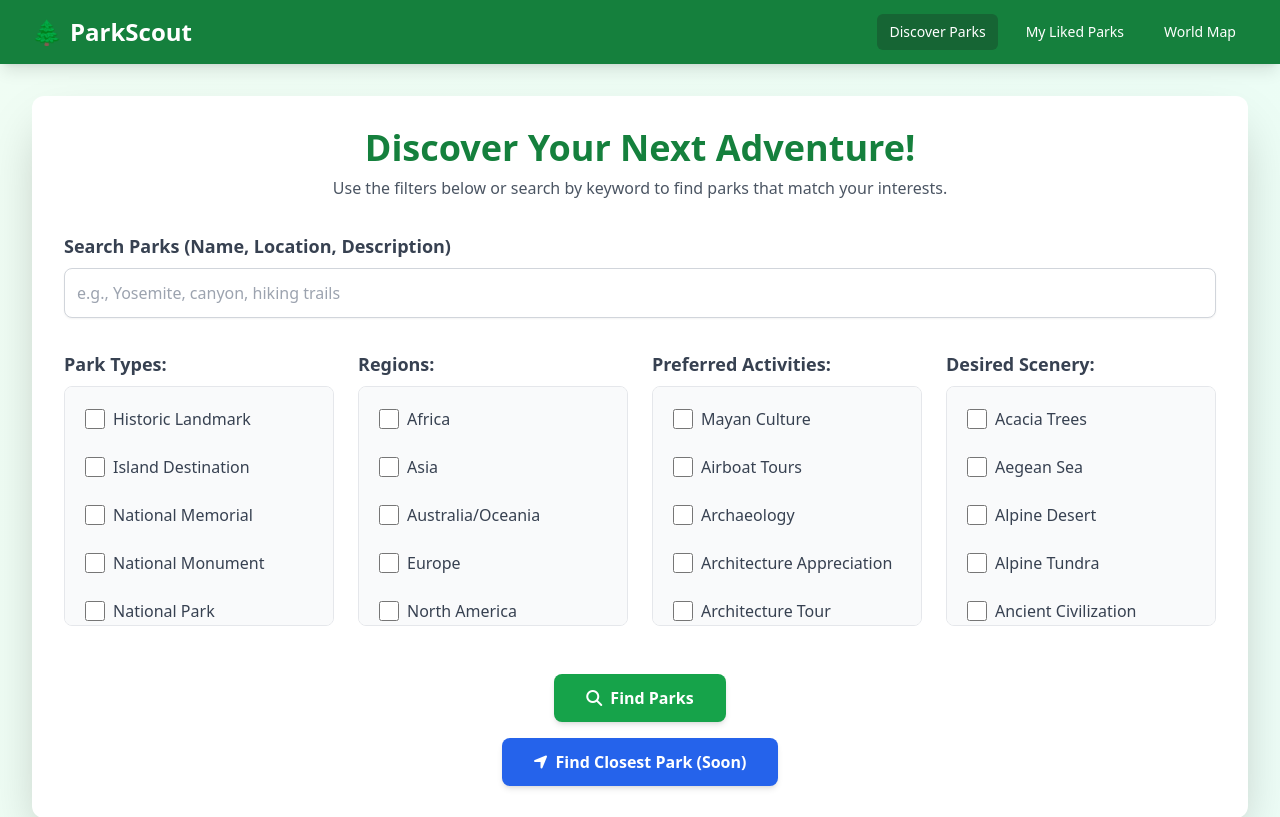
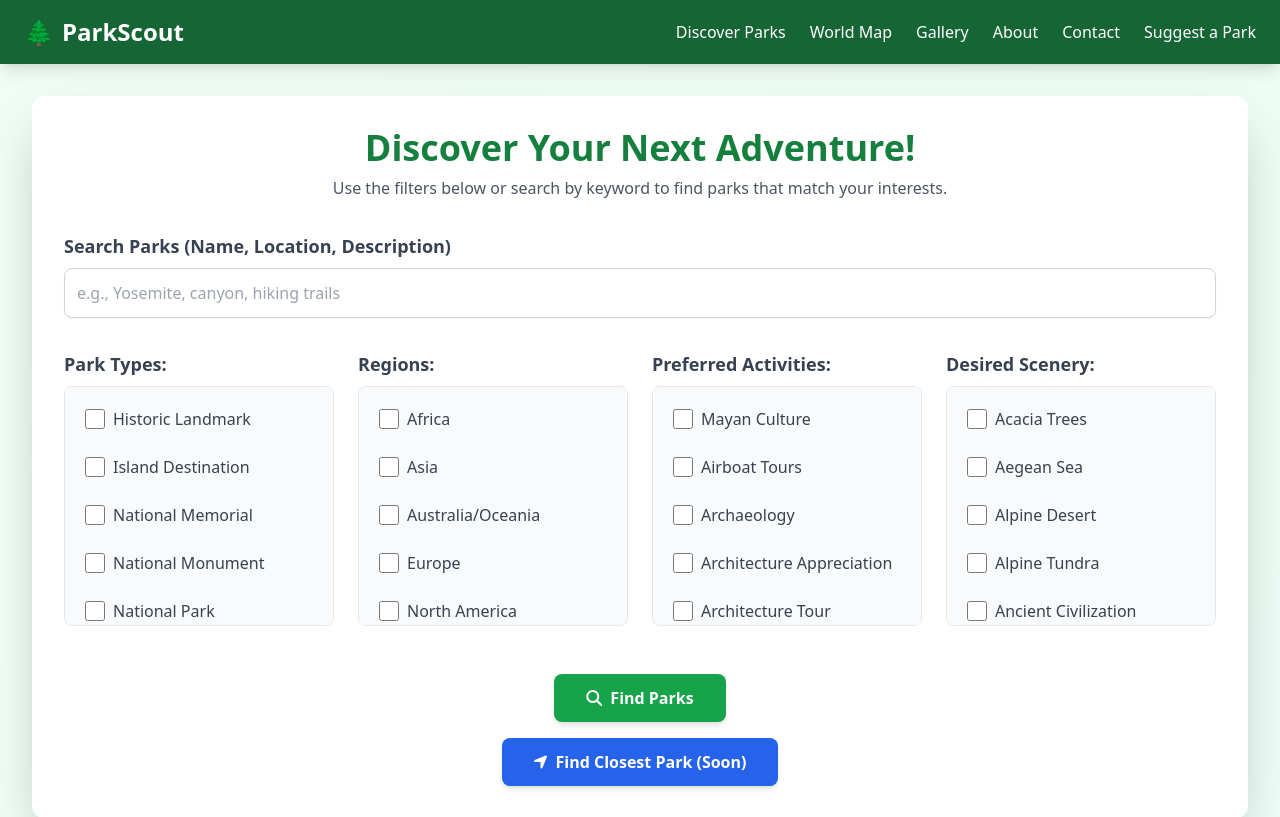
Before and after one commit to thomas1424/park-scout, a Flask app: page /main in a window 1280 px wide. Shown: the top 817 px of the page. Run offline with Flask 3, Linux system fonts and the light colour scheme; some libraries are stand-ins or nearby versions.

Commit message:
feat: Add gallery and contact pages with form handling; include landmarks data

```diff
--- a/national_park_recommender/app.py
+++ b/national_park_recommender/app.py
@@ -149,6 +149,11 @@ def map_page():
     ]
     return render_template('map.html', parks_for_map=all_parks_for_map)
 
+@app.route('/gallery')
+def gallery():
+    # Load landmarks from your data source
+    return render_template('gallery.html', landmarks=all_landmarks)
+
 @app.errorhandler(404)
 def page_not_found(e):
     return render_template('404.html'), 404
--- a/national_park_recommender/templates/base.html
+++ b/national_park_recommender/templates/base.html
@@ -11,34 +11,17 @@
     {% block head_extra %}{% endblock %}
 </head>
 <body class="bg-gradient-to-br from-green-50 via-emerald-50 to-teal-50 text-gray-800 antialiased">
-    <nav class="bg-green-700 text-white shadow-lg sticky top-0 z-50">
-        <div class="container mx-auto px-4 sm:px-6 lg:px-8">
-            <div class="flex items-center justify-between h-16">
-                <div class="flex items-center">
-                    <a href="{{ url_for('welcome') }}" class="flex items-center text-2xl font-bold hover:text-green-200 transition-colors">
-                        <span class="mr-2">🌲</span> ParkScout
-                    </a>
-                </div>
-                <div class="hidden md:block">
-                    <div class="ml-10 flex items-baseline space-x-4">
-                        <a href="{{ url_for('index') }}" class="px-3 py-2 rounded-md text-sm font-medium hover:bg-green-600 transition-colors {% if request.endpoint == 'index' %}bg-green-800{% endif %}">Discover Parks</a>
-                        <a href="{{ url_for('liked_parks_page') }}" class="px-3 py-2 rounded-md text-sm font-medium hover:bg-green-600 transition-colors {% if request.endpoint == 'liked_parks_page' %}bg-green-800{% endif %}">My Liked Parks <span id="liked-count-nav" class="bg-red-500 text-xs rounded-full px-1.5 py-0.5 ml-1 {% if not session.get('liked_parks') %}hidden{% endif %}">{{ session.get('liked_parks')|length if session.get('liked_parks') else '' }}</span></a>
-                        <a href="{{ url_for('map_page') }}" class="px-3 py-2 rounded-md text-sm font-medium hover:bg-green-600 transition-colors {% if request.endpoint == 'map_page' %}bg-green-800{% endif %}">World Map</a>
-                    </div>
-                </div>
-                <div class="-mr-2 flex md:hidden">
-                    <button type="button" id="mobile-menu-button" class="bg-green-700 inline-flex items-center justify-center p-2 rounded-md text-green-200 hover:text-white hover:bg-green-600 focus:outline-none focus:ring-2 focus:ring-offset-2 focus:ring-offset-green-700 focus:ring-white" aria-controls="mobile-menu" aria-expanded="false">
-                        <span class="sr-only">Open main menu</span>
-                        <i class="fas fa-bars"></i> </button>
-                </div>
-            </div>
-        </div>
-        <div class="md:hidden hidden" id="mobile-menu">
-            <div class="px-2 pt-2 pb-3 space-y-1 sm:px-3">
-                <a href="{{ url_for('index') }}" class="block px-3 py-2 rounded-md text-base font-medium hover:bg-green-600 transition-colors {% if request.endpoint == 'index' %}bg-green-800{% endif %}">Discover Parks</a>
-                <a href="{{ url_for('liked_parks_page') }}" class="block px-3 py-2 rounded-md text-base font-medium hover:bg-green-600 transition-colors {% if request.endpoint == 'liked_parks_page' %}bg-green-800{% endif %}">My Liked Parks <span id="liked-count-nav-mobile" class="bg-red-500 text-xs rounded-full px-1.5 py-0.5 ml-1 {% if not session.get('liked_parks') %}hidden{% endif %}">{{ session.get('liked_parks')|length if session.get('liked_parks') else '' }}</span></a>
-                <a href="{{ url_for('map_page') }}" class="block px-3 py-2 rounded-md text-base font-medium hover:bg-green-600 transition-colors {% if request.endpoint == 'map_page' %}bg-green-800{% endif %}">World Map</a>
-            </div>
+    <nav class="bg-green-800 text-white px-6 py-4 flex justify-between items-center shadow-lg">
+        <a href="{{ url_for('intro') }}" class="text-2xl font-bold flex items-center gap-2 hover:text-green-200 transition">
+            <span>🌲</span> ParkScout
+        </a>
+        <div class="flex gap-6">
+            <a href="{{ url_for('index') }}" class="hover:text-green-200 transition">Discover Parks</a>
+            <a href="{{ url_for('map_page') }}" class="hover:text-green-200 transition">World Map</a>
+            <a href="{{ url_for('gallery') }}" class="hover:text-green-200 transition">Gallery</a>
+            <a href="{{ url_for('about') }}" class="hover:text-green-200 transition">About</a>
+            <a href="{{ url_for('contact') }}" class="hover:text-green-200 transition">Contact</a>
+            <a href="{{ url_for('suggest') }}" class="hover:text-green-200 transition">Suggest a Park</a>
         </div>
     </nav>
 
```
Also changed, not shown: national_park_recommender/data/landmarks.py (added, +39 -0 lines), national_park_recommender/templates/about.html (added, +16 -0 lines), national_park_recommender/templates/contact.html (added, +21 -0 lines), national_park_recommender/templates/gallery.html (added, +18 -0 lines), national_park_recommender/templates/suggest.html (added, +22 -0 lines).
